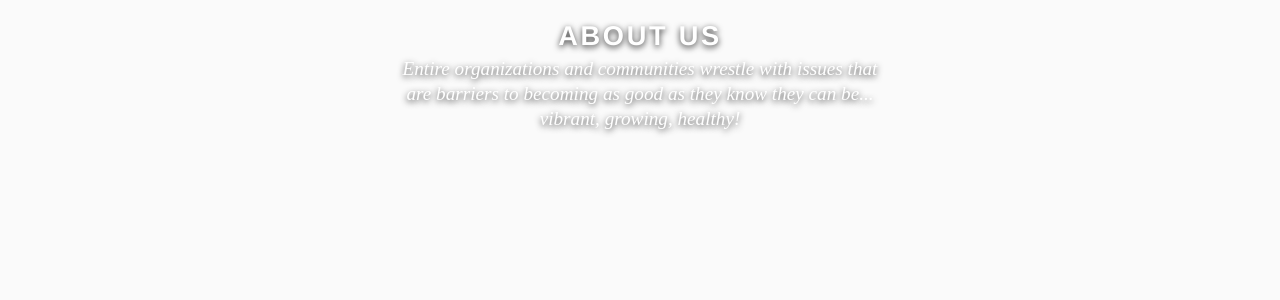
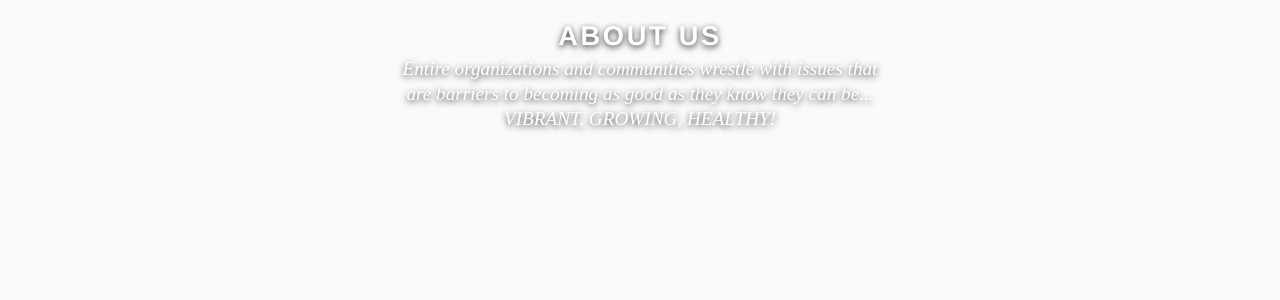
Before and after one commit to michaeldmcqueen/coreveritas.org, a Jekyll site: the page built from pages/about/index.md, in a window 1280 px wide. Shown: the part 194-494 px from the top of the page. Built offline with Jekyll 4.4.1, drawn with Linux system fonts in a browser that asks for light colours; nearby versions of some CDN libraries.

```diff
--- a/pages/about/index.md
+++ b/pages/about/index.md
@@ -2,7 +2,7 @@
 layout: interior
 permalink: /about/
 title: About Us
-subtitle: 'Entire organizations and communities wrestle with issues that are barriers to becoming as good as they know they can be... vibrant, growing, healthy!'
+subtitle: 'Entire organizations and communities wrestle with issues that are barriers to becoming as good as they know they can be... VIBRANT, GROWING, HEALTHY!'
 header_image_path: /assets/images/about-img.jpg
 quote: 'When health is absent, wisdom cannot reveal itself, art cannot manifest, strength cannot fight, wealth becomes useless, and intelligence cannot be applied.'
 quote_attribute: Herophilus
```
